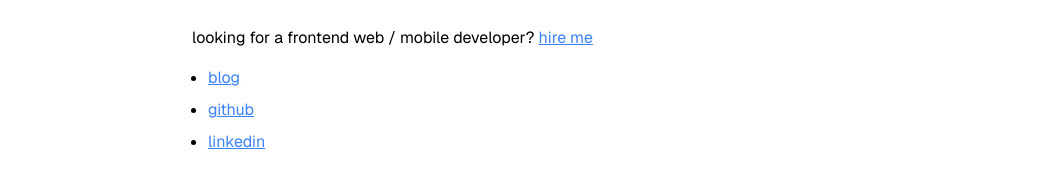
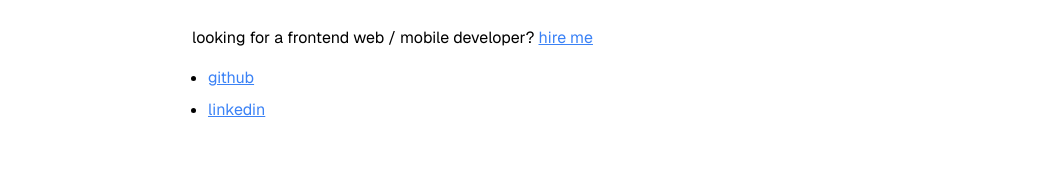
Before and after one commit to albae69/albae69.github.io, a Next.js app: page / in a window 1280 px wide. Shown: the part 310-482 px from the top of the page, without its empty margins (112-1167 px from the left). Built offline with nearby package versions, Linux system fonts and the light colour scheme.

Commit message:
fix: remove blog link

```diff
--- a/app/(root)/page.tsx
+++ b/app/(root)/page.tsx
@@ -21,11 +21,6 @@ export default function Home() {
       </p>
       <ul className='list-disc p-4'>
         <li className='mb-2'>
-          <Link href='/blog' className='text-blue-500 underline'>
-            blog
-          </Link>
-        </li>
-        <li className='mb-2'>
           <a
             target='_blank'
             href='https://github.com/albae69'
```
